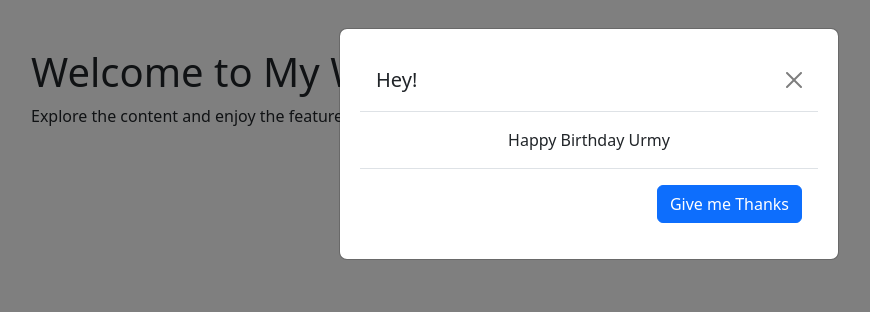
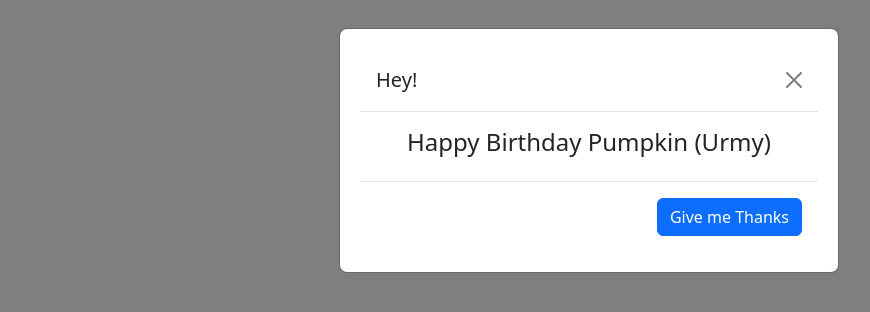
Before and after one commit to softbreaker/urmy, a plain HTML site: page popup.html in a window 1280 px wide. Shown: the whole page, without its empty margins (51-921 px from the left). Drawn offline with nearby package versions, Linux system fonts and the light colour scheme.

Commit message:
some changes

```diff
--- a/js/script.js
+++ b/js/script.js
@@ -8,7 +8,7 @@ var w = c.width = window.innerWidth,
 		hh = h / 2,
 
 		opts = {
-			strings: [ 'HAPPY', 'BIRTHDAY', 'MY URMY!' ],
+			strings: [ 'HAPPY', 'BIRTHDAY', 'Pumpkin!' ],
 			charSize: 50,
 			charSpacing: 40,
 			lineHeight: 70,
--- a/popup.html
+++ b/popup.html
@@ -1,5 +1,4 @@
-<!DOCTYPE html>
-<html lang="en">
+
 <head>
   <meta charset="UTF-8">
   <meta name="viewport" content="width=device-width, initial-scale=1.0">
@@ -15,7 +14,7 @@
   </style>
 </head>
 <body>
-  <div class="container mt-5">
+  <div class="container mt-5 text-center">
     <h1>Welcome to My Website!</h1>
     <p>Explore the content and enjoy the features!</p>
   </div>
@@ -29,7 +28,7 @@
           <button type="button" class="btn-close" data-bs-dismiss="modal" aria-label="Close"></button>
         </div>
         <div class="modal-body">
-          Happy Birthday Urmy
+          <h4>Happy Birthday Pumpkin (Urmy)</h4>
         </div>
         <div class="modal-footer">
           <button type="button" class="btn btn-primary" data-bs-dismiss="modal">Give me Thanks</button>
```
